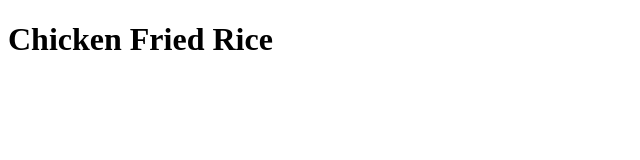
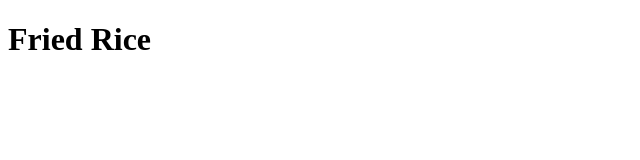
Before and after one commit to muhammadfiqiha/odin-recipes, a plain HTML site: page recipes/simple_fried_rice.html in a window 1280 px wide. Shown: the whole page, without its empty margins (0-640 px from the left). Drawn offline with Linux system fonts and the light colour scheme.

Commit message:
rename fried rice

```diff
--- a/recipes/chicken_fried_rice.html
+++ b/recipes/simple_fried_rice.html
@@ -3,10 +3,10 @@
     <head>
         <meta charset="utf-8">
         <meta name="viewport" content="width=device-width, initial-scale=1.0">
-        <title>Food Recipes - Chicken Fried Rice</title>
+        <title>Food Recipes - Fried Rice</title>
     </head>
 
     <body>
-        <h1>Chicken Fried Rice</h1>
+        <h1>Fried Rice</h1>
     </body>
 </html>
```
